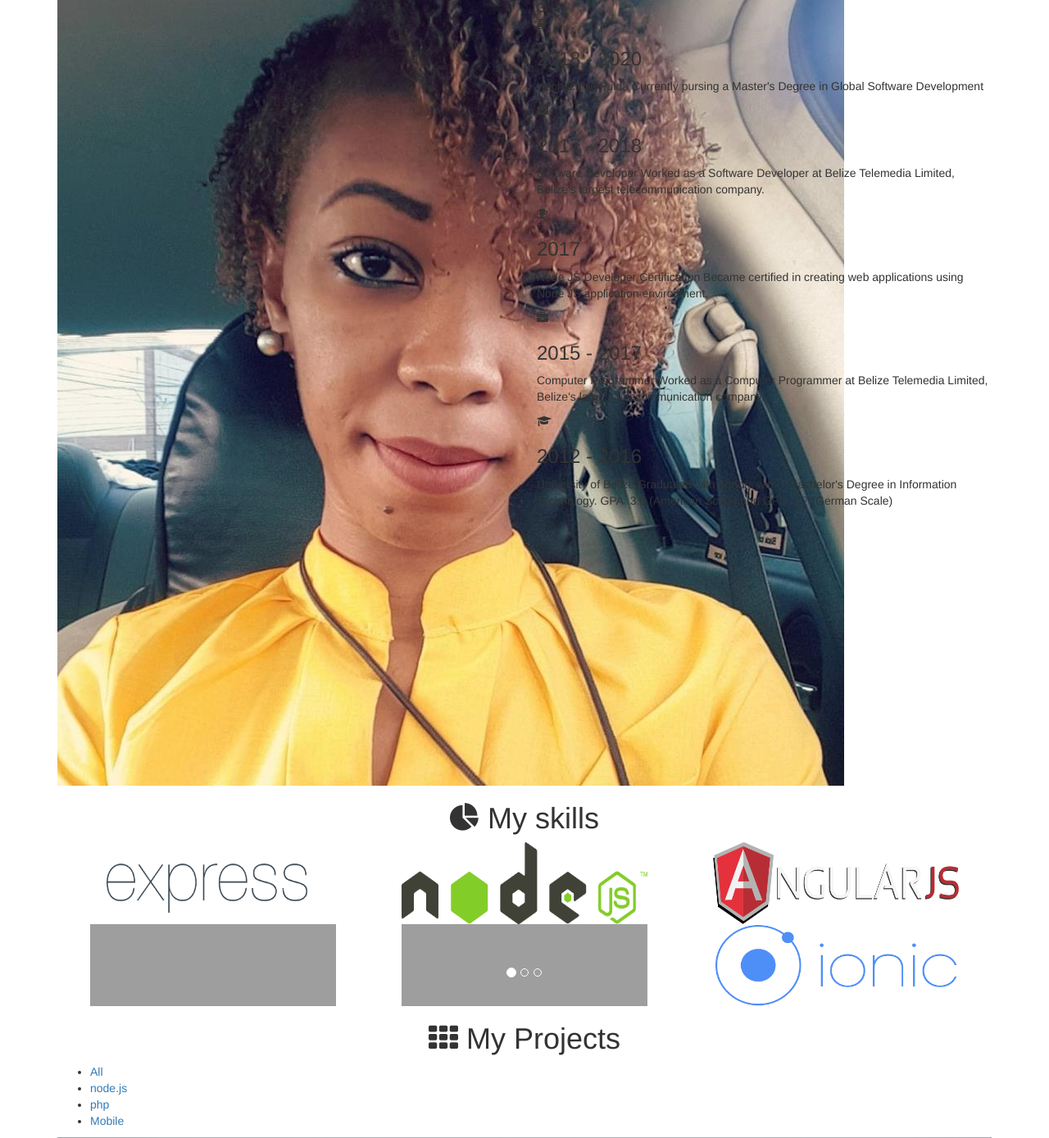
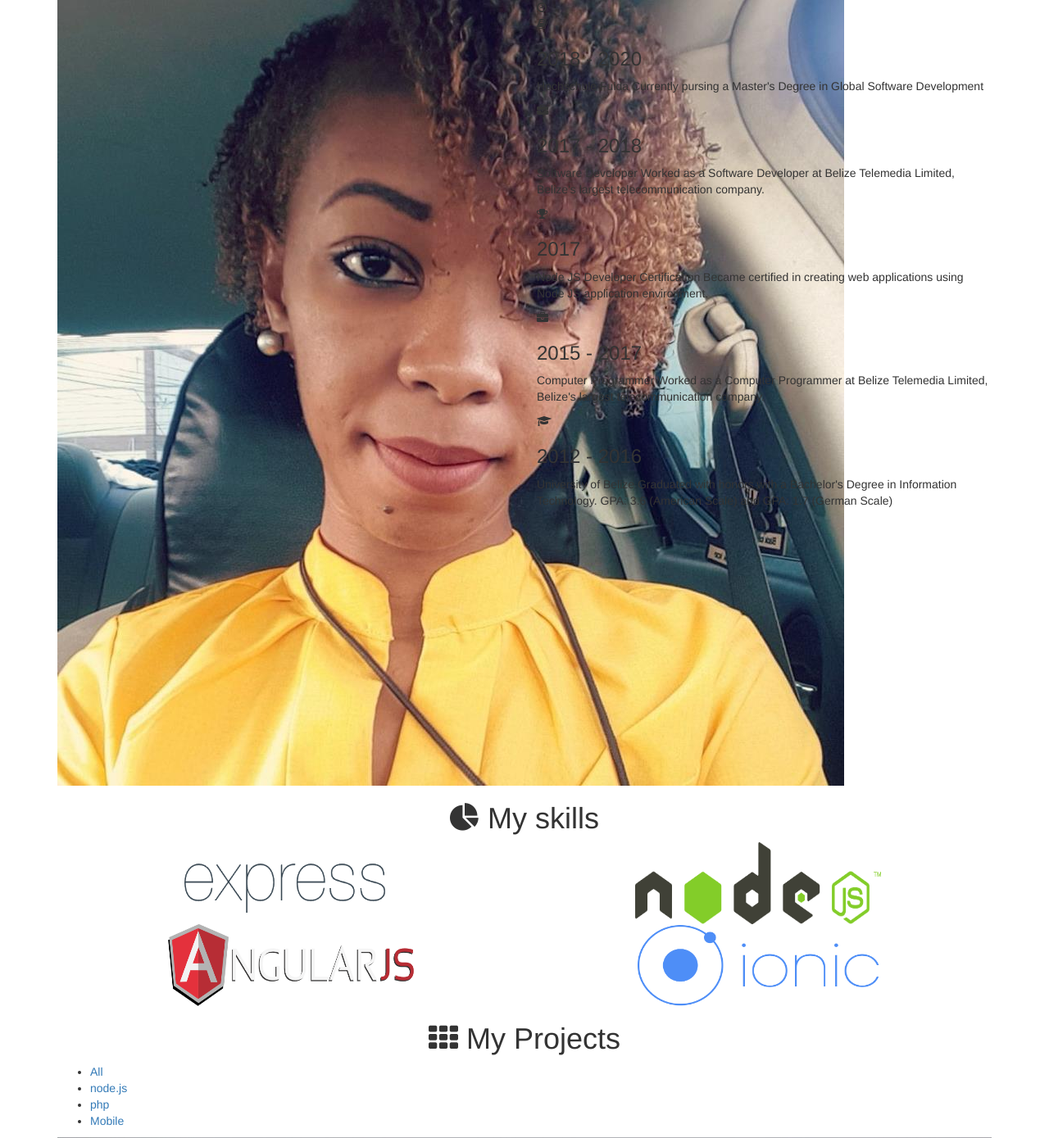
Before and after one commit to shaynathompson/shaynathompson, a Node server app: page / in a window 1280 px wide. Shown: the part 971-2360 px from the top of the page at 82% size. Run offline with Node 20, Linux system fonts and the light colour scheme; some libraries are stand-ins or nearby versions; grey boxes are pictures that could not be loaded.

Commit message:
removed skillset images

```diff
--- a/views/index.ejs
+++ b/views/index.ejs
@@ -211,14 +211,14 @@
 
 
 					   <div class="item active">
-							<div class="col-md-4 col-sm-6 text-center">
+							<div class="col-md-6 col-sm-6 text-center">
 								<span>
 
 									<img class="chart"  width="300" height="100" src="images/skills/express.png"></img>
 								</span>
 							</div>
 
-							<div class="col-md-4 col-sm-6 text-center">
+							<div class="col-md-6 col-sm-6 text-center">
 								<span>
 									<img class="chart" width="300" height="100" src="images/skills/nodejs.png"></img>
 								</span>
@@ -226,25 +226,14 @@
 
 
 
-							<div class="col-md-4 col-sm-6 text-center">
+							<div class="col-md-6 col-sm-6 text-center">
 								<span>
 								<img class="chart" width="300" height="100"src="images/skills/angular.png"></img>
 								</span>
 							</div>
 
-							<div class="col-md-4 col-sm-6 text-center">
-								<span>
-								<img class="chart" width="300" height="100"src="images/skills/typescript.png"></img>
-								</span>
-							</div>
 
-							<div class="col-md-4 col-sm-6 text-center">
-								<span>
-								<img class="chart" width="300" height="100"src="images/skills/npm.png"></img>
-								</span>
-							</div>
-
-							<div class="col-md-4 col-sm-6 text-center">
+							<div class="col-md-6 col-sm-6 text-center">
 								<span>
 								<img class="chart" width="300" height="100" src="images/skills/ionic.png"></img>
 								</span>
```
